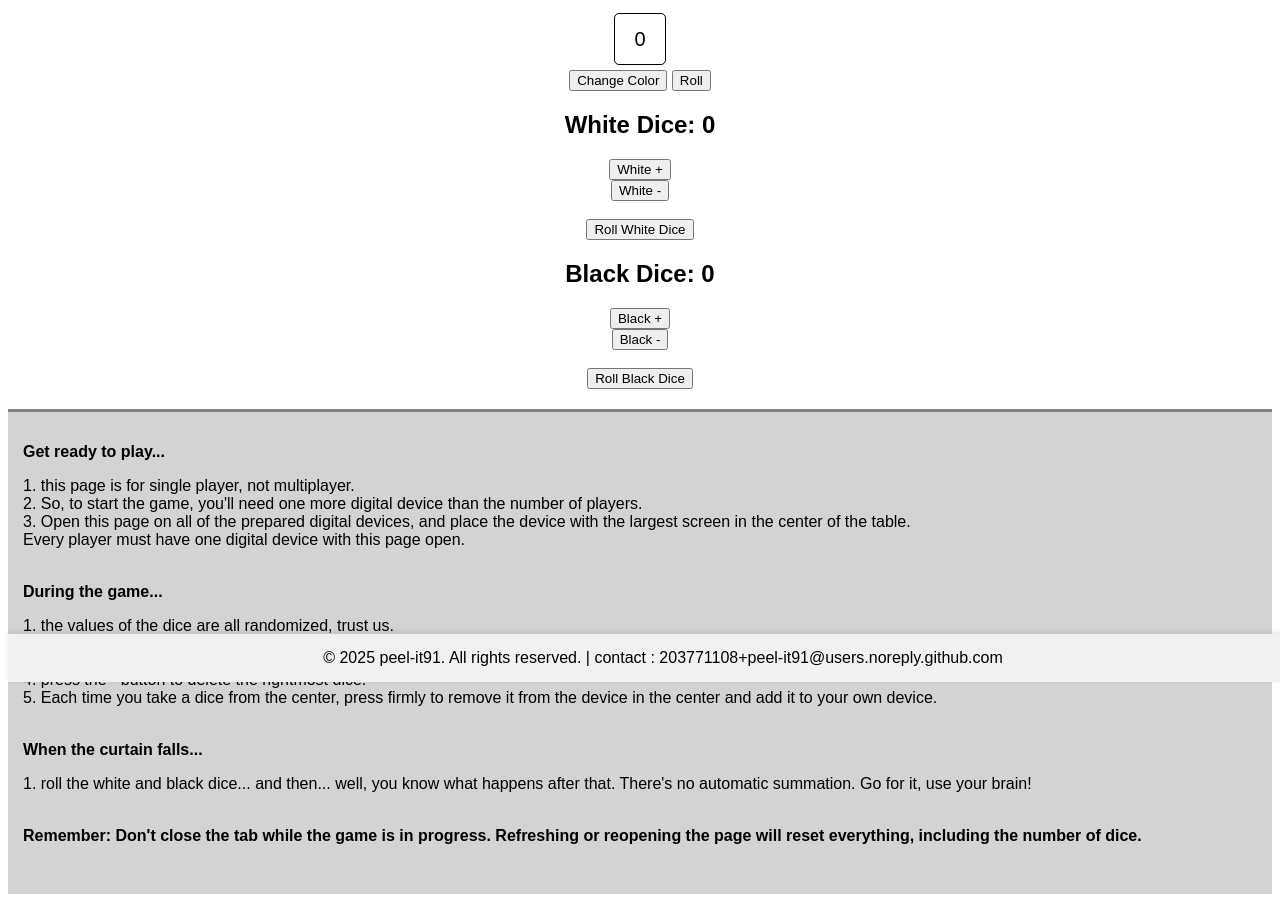
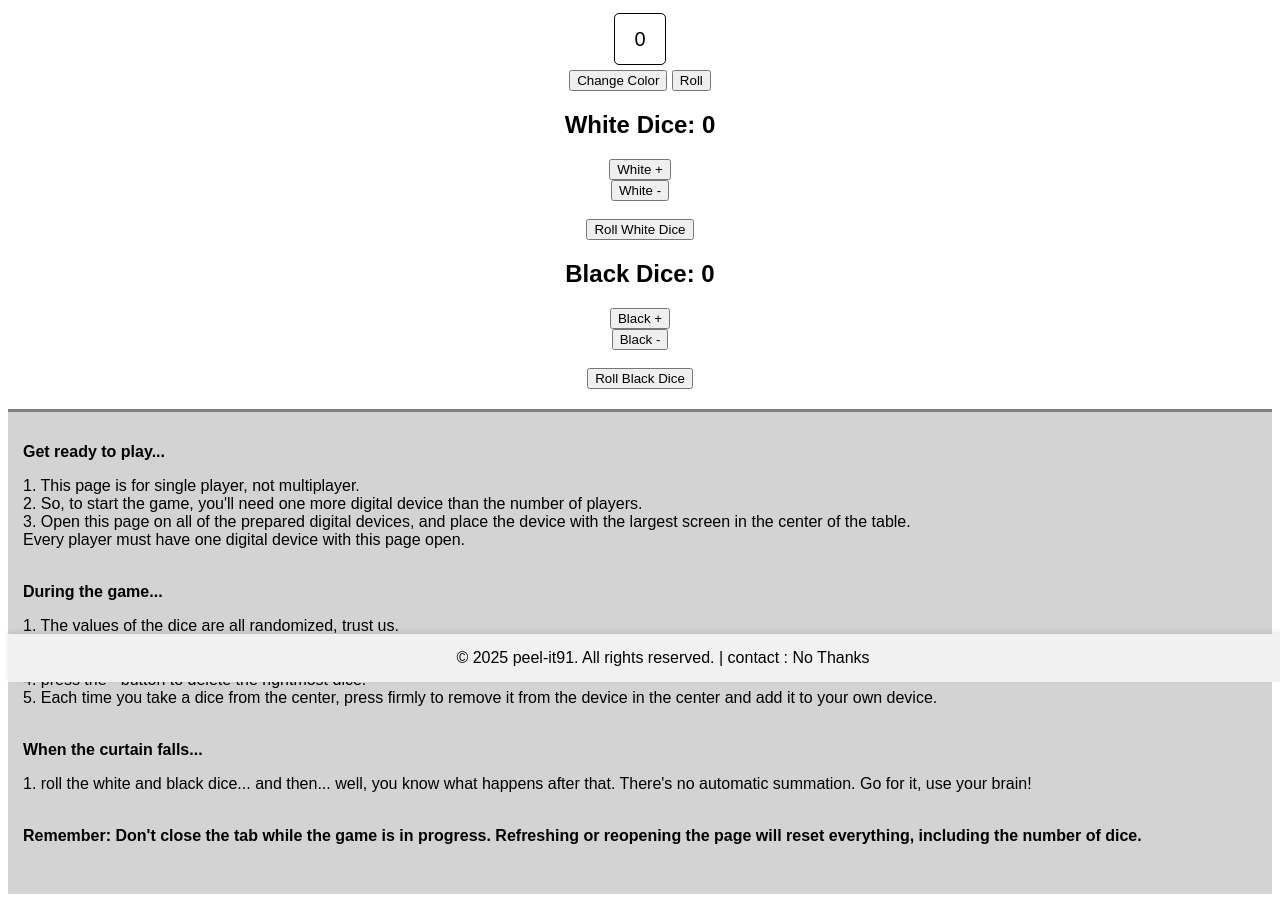
Before and after one commit to peel-it91/Dice4Fiasco, a plain HTML site: page index.html in a window 1280 px wide. Shown: the part 118-1020 px from the top of the page. Drawn offline with Linux system fonts and the light colour scheme.

Commit message:
Update index.html

```diff
--- a/index.html
+++ b/index.html
@@ -86,13 +86,13 @@
 
     <div class="notice-box">
         <p style="font-weight:700">Get ready to play...</p>
-        1. this page is for single player, not multiplayer. <br>
+        1. This page is for single player, not multiplayer. <br>
         2. So, to start the game, you'll need one more digital device than the number of players.<br>
         3. Open this page on all of the prepared digital devices, and place the device with the largest screen in the center of the table.<br>
         Every player must have one digital device with this page open.<br>
         <br>
         <p style="font-weight:700">During the game...</p>
-        1. the values of the dice are all randomized, trust us.<br>
+        1. The values of the dice are all randomized, trust us.<br>
         2. Press and hold on a specific dice to remove it from the list.<br>
         3. press the + button to add a new dice to the far right of the dice list. A 0 means you haven't rolled that dice yet.<br>
         4. press the - button to delete the rightmost dice.<br>
@@ -110,7 +110,7 @@
     </div>
 
     <div class="footer">
-        © 2025 peel-it91. All rights reserved. | contact : 203771108+peel-it91@users.noreply.github.com
+        © 2025 peel-it91. All rights reserved. | contact : No Thanks
     </div>
 
     <script>
```
